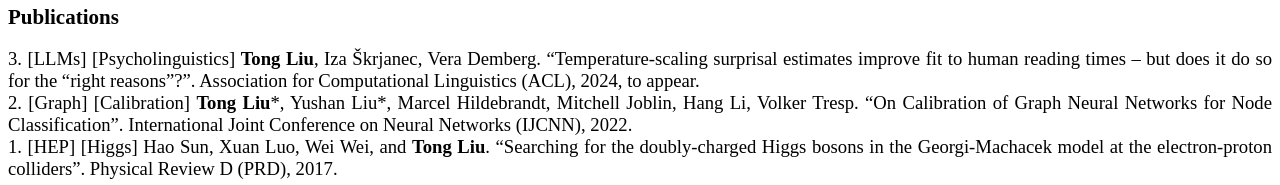
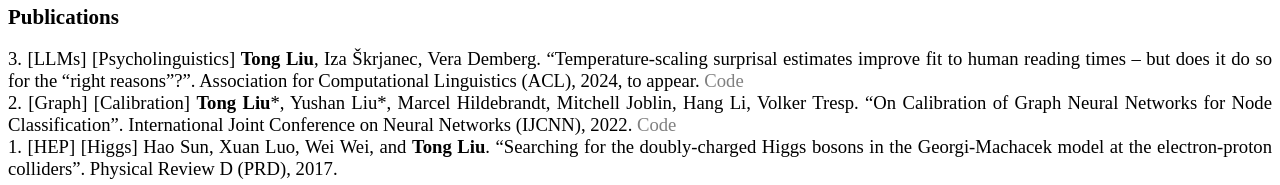
Before and after one commit to TongLiu-github/TongLiu-github.github.io, a plain HTML site: page index.html in a window 1280 px wide. Shown: the part 177-362 px from the top of the page. Drawn offline with Linux system fonts and the light colour scheme.

Commit message:
Update index.html

```diff
--- a/index.html
+++ b/index.html
@@ -9,6 +9,10 @@
 <style type="text/css">
 body { text-align:justify; widows:0; orphans:0; font-family:等线; font-size:10.5pt }
 p { margin:0pt }
+a {
+  text-decoration: none; /* Removes underline from links */
+  color: grey; /* Optional: set the color of the links */
+}
 #mediaContainer {
   display: flex;
   align-items: center; /* Vertical alignment */
@@ -65,9 +69,11 @@
 <p style="font-size:14pt"><span>Munich, Germany</span></p>
 <h2 id="publications">Publications</h2>
 <p  style="font-size:14pt"> 3. [LLMs] [Psycholinguistics] <b>Tong Liu</b>, Iza Škrjanec, Vera Demberg. “Temperature-scaling surprisal estimates improve fit to human reading times – but does it do so for the “right reasons”?”. Association for Computational Linguistics (ACL), 2024, to appear.
+<a href="https://github.com/TongLiu-github/TemperatureScaling4RTs">Code</a>
 </p>
 
 <p  style="font-size:14pt"> 2. [Graph] [Calibration] <b>Tong Liu</b>*, Yushan Liu*, Marcel Hildebrandt, Mitchell Joblin, Hang Li, Volker Tresp. “On Calibration of Graph Neural Networks for Node Classification”. International Joint Conference on Neural Networks (IJCNN), 2022.
+<a href="https://github.com/liu-yushan/calGNN">Code</a>
 </p>
 
 <p  style="font-size:14pt"> 1. [HEP] [Higgs] Hao Sun, Xuan Luo, Wei Wei, and <b>Tong Liu</b>. “Searching for the doubly-charged Higgs bosons in the Georgi-Machacek model at the electron-proton colliders”. Physical Review D (PRD), 2017.
```
